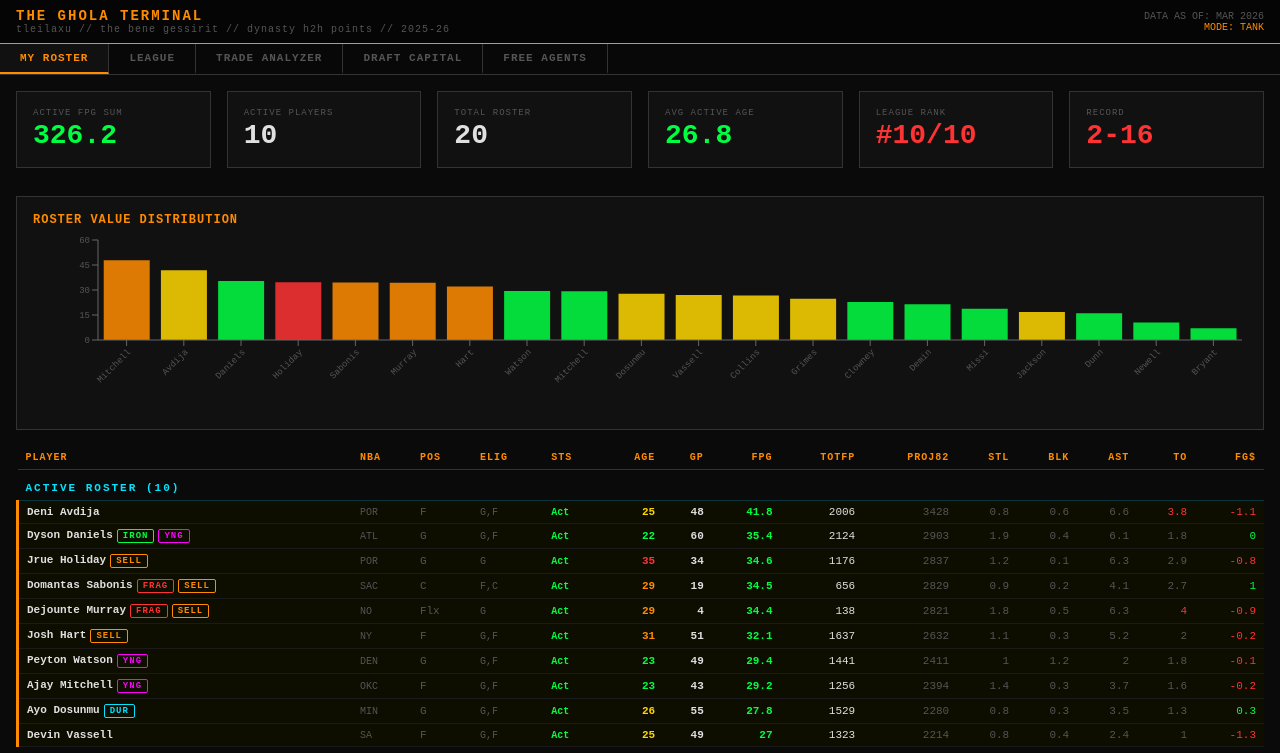
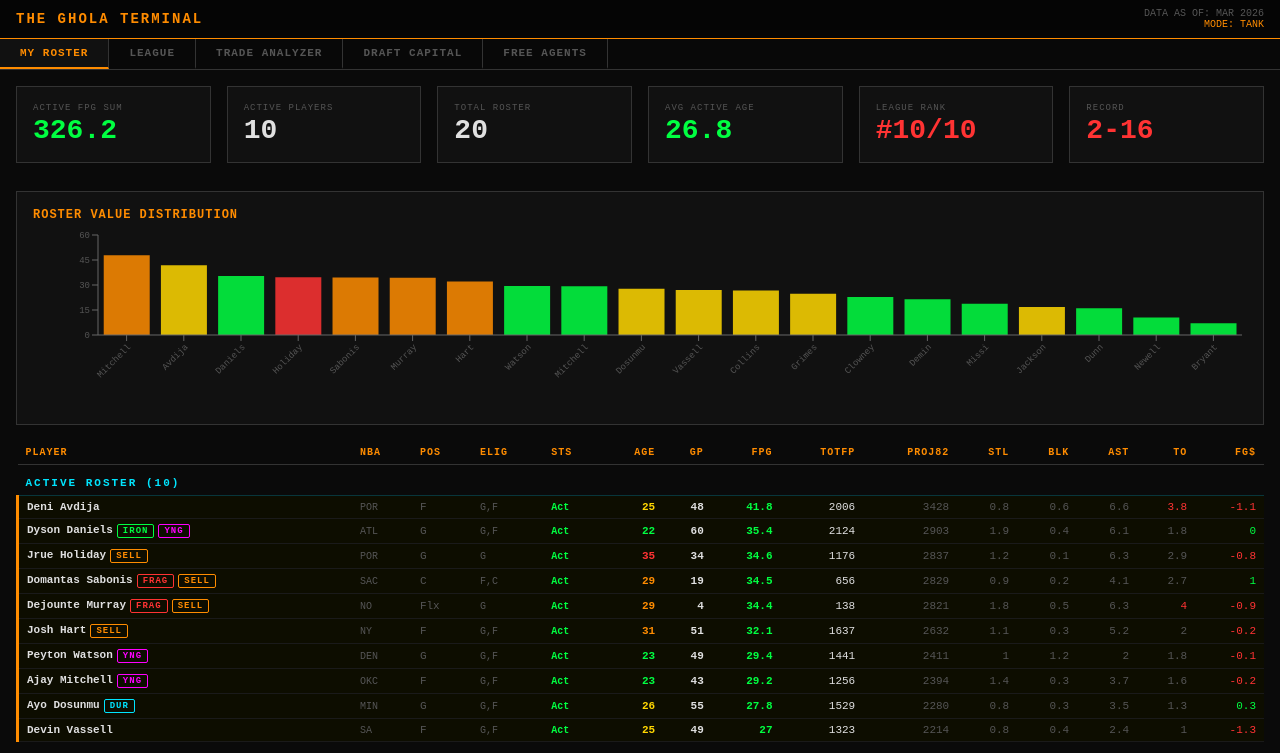
Before and after one commit to yrechtman/ghola-terminal, a React (Vite) app: page / in a window 1280 px wide. Shown: the top 753 px of the page. Built offline with nearby package versions, Linux system fonts and the light colour scheme.

Commit message:
Remove subtitle text beneath header title

```diff
--- a/src/App.jsx
+++ b/src/App.jsx
@@ -333,7 +333,6 @@ const styles = {
   app: { background: C.bg, color: C.white, fontFamily: font, fontSize: 12, minHeight: "100vh", padding: 0 },
   header: { background: "#050505", borderBottom: `1px solid ${C.amber}`, padding: "8px 16px", display: "flex", alignItems: "center", justifyContent: "space-between" },
   title: { color: C.amber, fontSize: 14, fontWeight: 700, letterSpacing: 2, textTransform: "uppercase" },
-  subtitle: { color: C.dim, fontSize: 10, letterSpacing: 1 },
   tabs: { display: "flex", gap: 0, background: "#080808", borderBottom: `1px solid ${C.dimmer}` },
   tab: (active) => ({
     padding: "8px 20px", cursor: "pointer", fontSize: 11, fontWeight: 600, letterSpacing: 1,
@@ -1031,7 +1030,6 @@ export default function App() {
       <div style={styles.header}>
         <div>
           <div style={styles.title}>THE GHOLA TERMINAL</div>
-          <div style={styles.subtitle}>tleilaxu // the bene gessirit // dynasty h2h points // 2025-26</div>
         </div>
         <div style={{ color: C.dim, fontSize: 10, textAlign: "right" }}>
           <div>DATA AS OF: MAR 2026</div>
```
Also changed, not shown: 1 other file (tests, documents, lock files or other folders).
